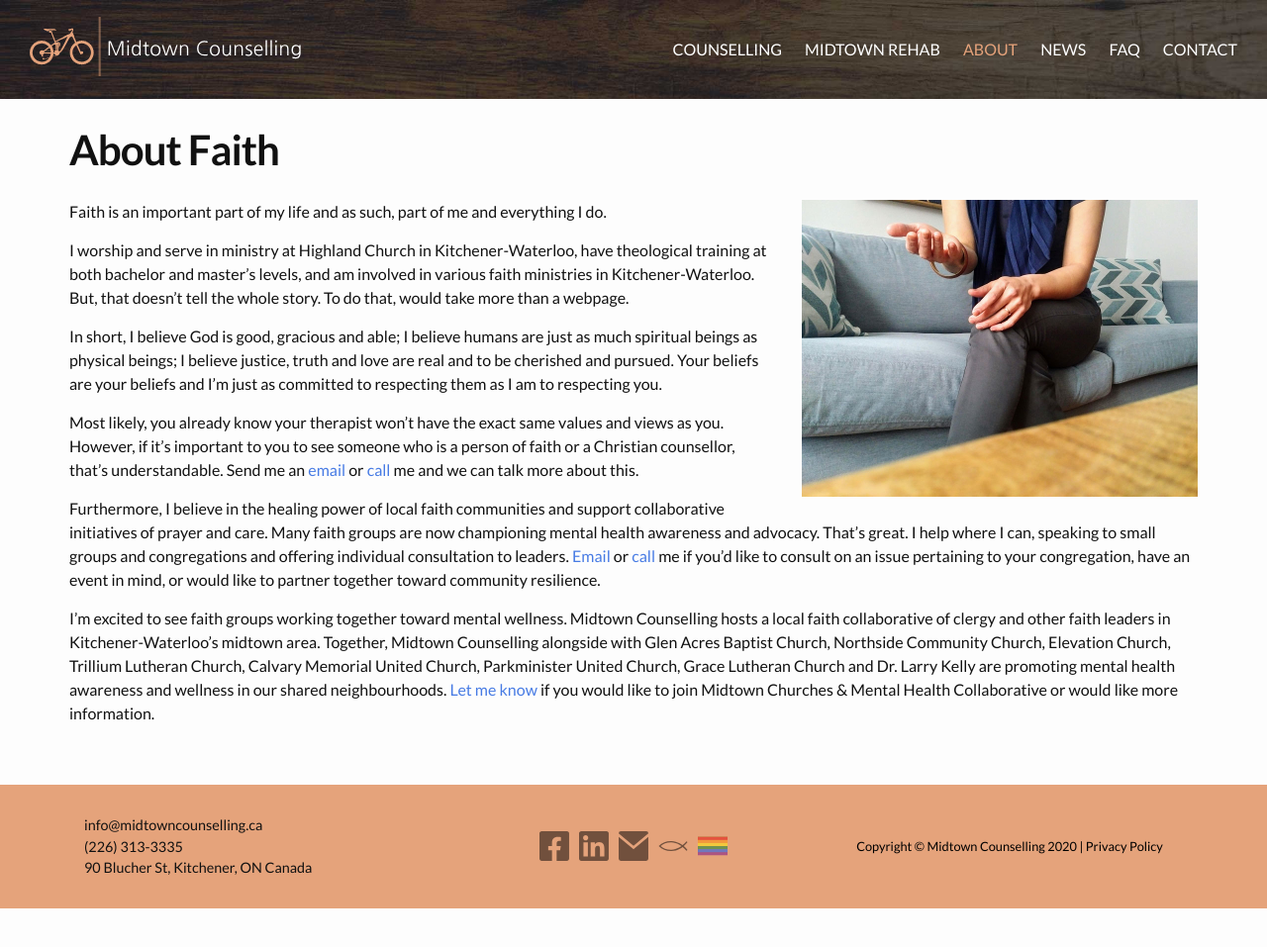
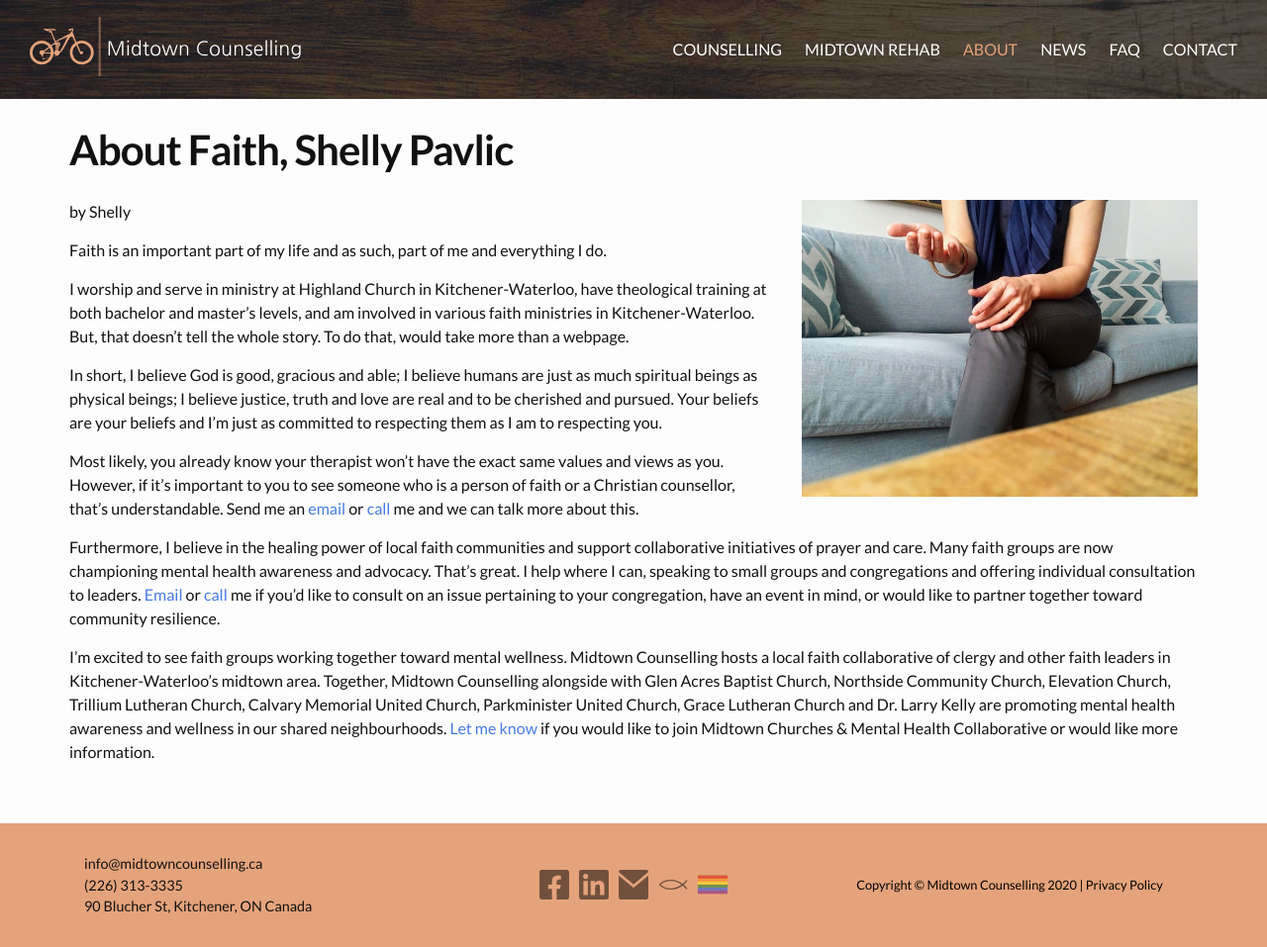
Before and after one commit to jonathanhines/midtown, a Jekyll site: the page built from about/faith.markdown, in a window 1280 px wide. Shown: the whole page at 99% size. Built offline with Jekyll 4.4.1, drawn with Linux system fonts in a browser that asks for light colours; before the commit the page ends 918 px from its top, so only the background shows below that.

Commit message:
updates to About Faith and About Community
personalize about faith to Shelly, add hospitals and educational institutions to About Community

```diff
--- a/about.markdown
+++ b/about.markdown
@@ -48,7 +48,7 @@ _______
 
 ## The Midtown Community
 
-<img src="/assets/images/hiking.jpg" alt="" class="image-float float-left"> The Midtown Community is alive, well and growing. We have partnerships with several faith communities and local businesses for the purpose of mental health advocacy, education and capacity building.
+<img src="/assets/images/hiking.jpg" alt="" class="image-float float-left"> The Midtown Community is alive, well and growing. We have partnerships with faith communities, hospitals and post-secondary institutions, and local businesses for the purpose of mental health advocacy, education and capacity building.
 
 Collaborations include running community events, awareness initiatives leadership forums, and offering no-charge consultations to clergy and employers, and individual services to those in need.
 
--- a/about/faith.markdown
+++ b/about/faith.markdown
@@ -1,6 +1,6 @@
 ---
 layout: page
-title: About Faith
+title: About Faith, Shelly Pavlic
 permalink: /about/faith/
 class: about
 description: "Faith is an important part of my life and as such, part of me and everything I do."
@@ -8,6 +8,8 @@ image: "/assets/images/hands-couch.jpg"
 ---
 
 <img src="/assets/images/hands-couch.jpg" alt="" class="image-float float-right">
+
+by Shelly
 
 Faith is an important part of my life and as such, part of me and everything I do.
 
```
